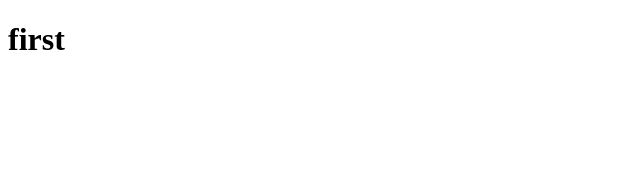
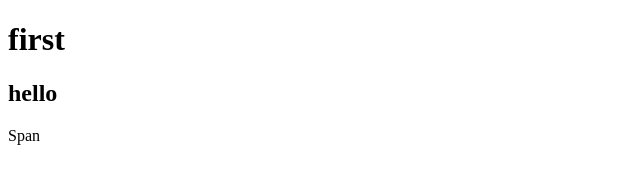
Before and after one commit to anushkasomani/Cyberlabs1, a plain HTML site: page index.html in a window 1280 px wide. Shown: the whole page, without its empty margins (0-640 px from the left). Drawn offline with Linux system fonts and the light colour scheme.

Commit message:
third commit

```diff
--- a/index.html
+++ b/index.html
@@ -7,5 +7,7 @@
 </head>
 <body>
     <h1>first</h1>
+    <h2>hello</h2>
+    <div>Span</div>
 </body>
 </html>
```
